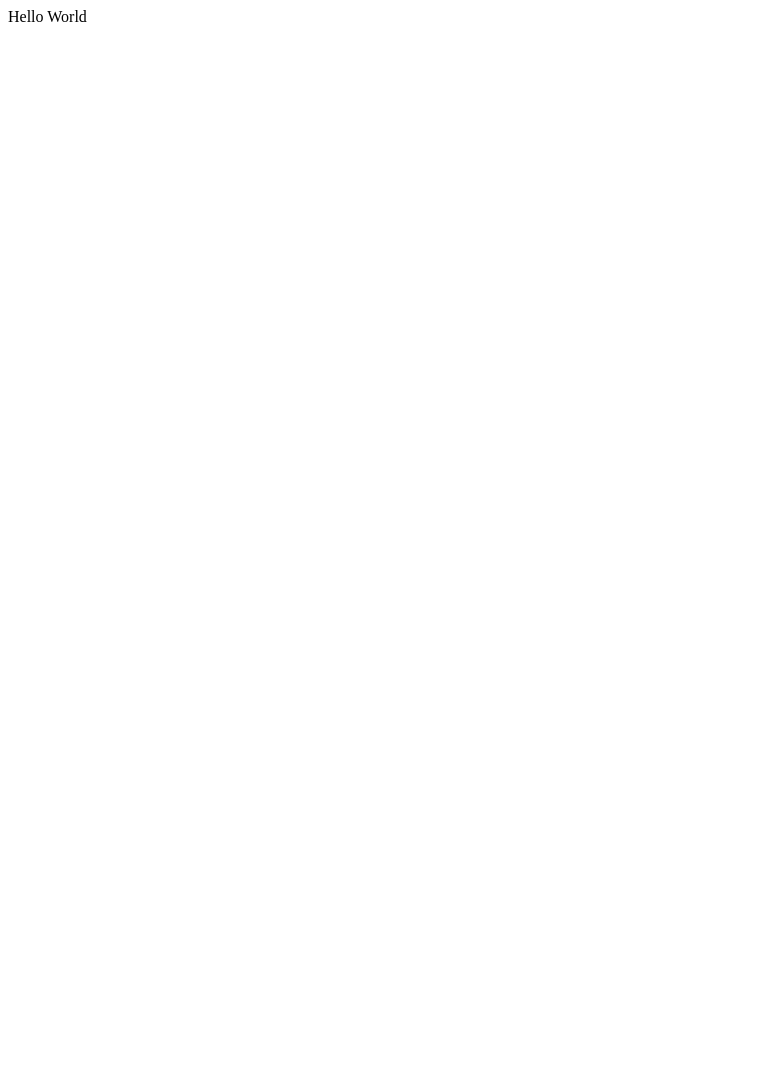
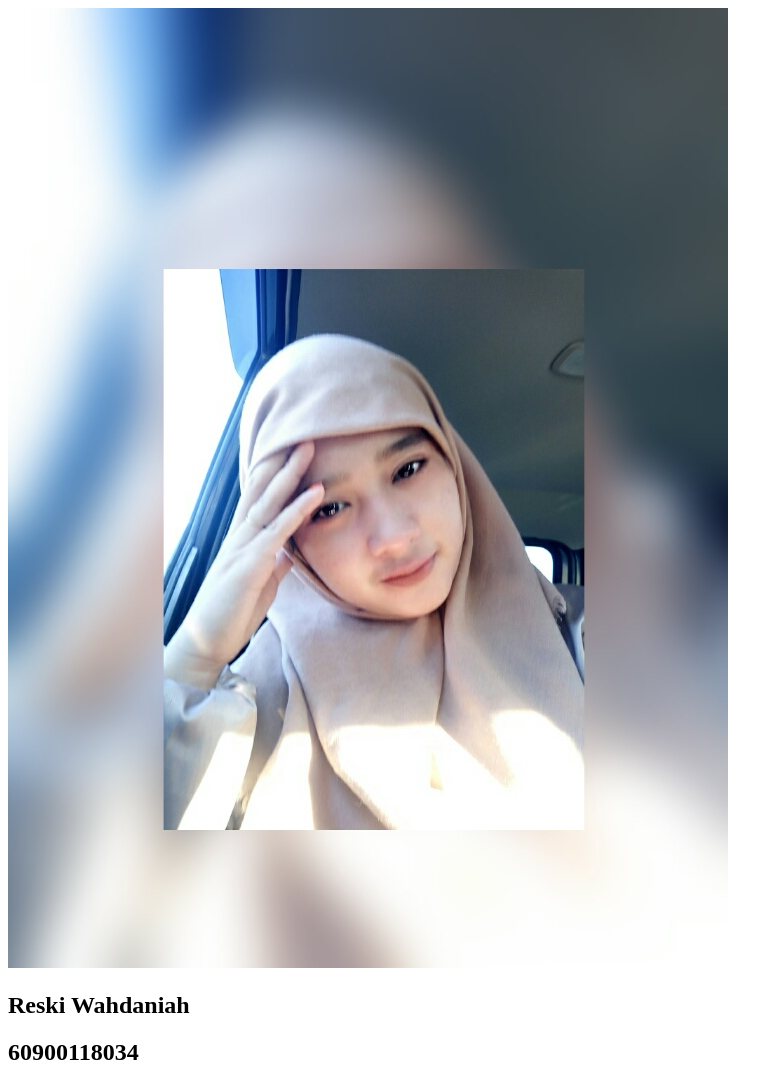
Before and after one commit to ReskiWahdaniah/ReskiWahdaniah-60900118034, a plain HTML site: page index.html in a window 1280 px wide. Shown: the whole page, without its empty margins (0-783 px from the left). Before the commit the page ends 800 px from the top, so only its background shows below. Drawn offline with Linux system fonts and the light colour scheme.

Commit message:
no message

```diff
--- a/index.html
+++ b/index.html
@@ -2,7 +2,11 @@
 <html>
 <head>
     <body>
-        Hello World
+        <div>
+            <img src="images/Reka.jpg" alt="profile-image">
+            <h2>Reski Wahdaniah</h2>
+            <h2>60900118034</h2>
+        </div>
     </body>
 </head>
 </html>
```
Also changed, not shown: images/Reka.jpg (added).
